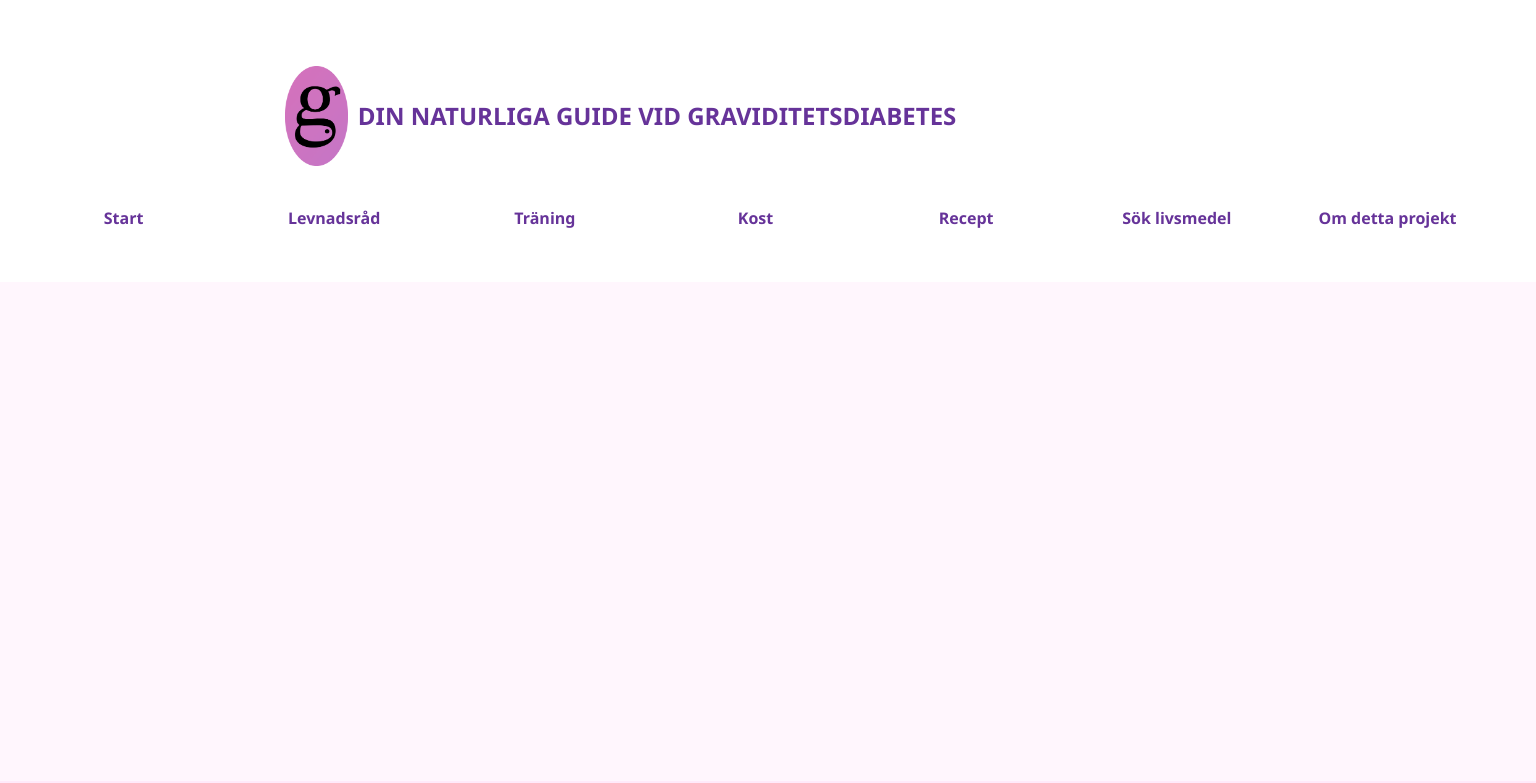
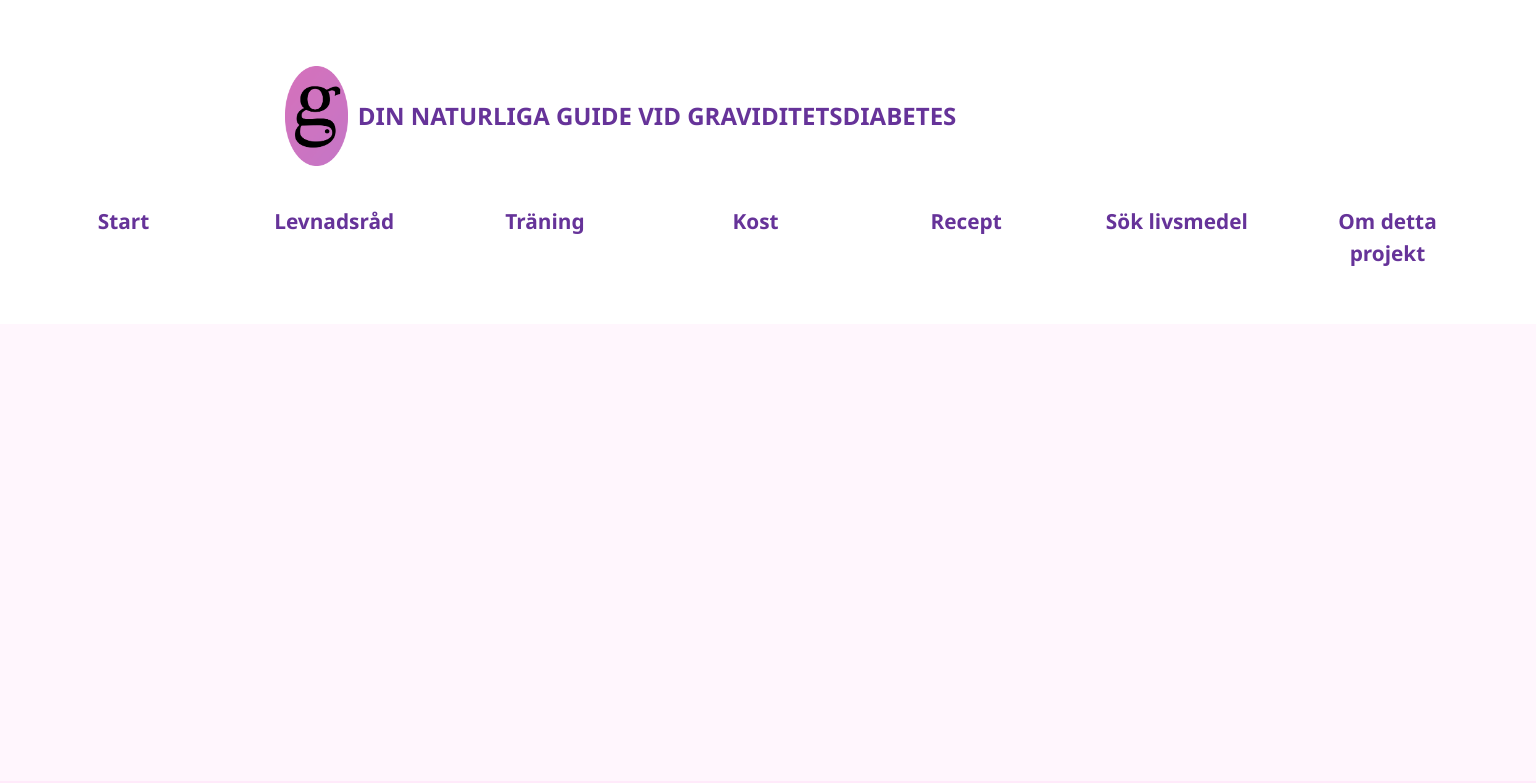
Before and after one commit to Ayngie/naturlig-guide-till-graviditetsdiabetes, a React (Vite) app: page / in a window 1536 px wide. Shown: the top 783 px of the page. Built offline with nearby package versions, Linux system fonts and the light colour scheme.

Commit message:
💄 style: increased fontsize on very large screens

```diff
--- a/src/components/styles/layout/header/desktopNavBar/StyledDesktopNavBar.ts
+++ b/src/components/styles/layout/header/desktopNavBar/StyledDesktopNavBar.ts
@@ -42,6 +42,10 @@ export const StyledDesktopNavBar = styled.nav`
       justify-content: center;
       width: 100%;
     }
+
+    @media screen and (min-width: 1500px) {
+      font-size: 1.3rem;
+    }
   }
 }
 `;
--- a/src/index.scss
+++ b/src/index.scss
@@ -17,5 +17,9 @@ html, body {
     padding: 0;
     width: 100%;
     background-color: aliceblue; // baby blue
+
+    @media screen and (min-width: 1500px) {
+      font-size: 1.2rem;
+    }
   }
 }
```
